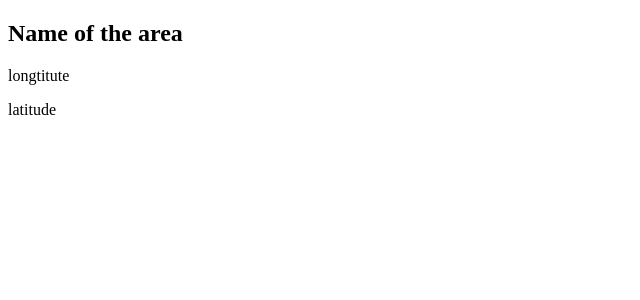
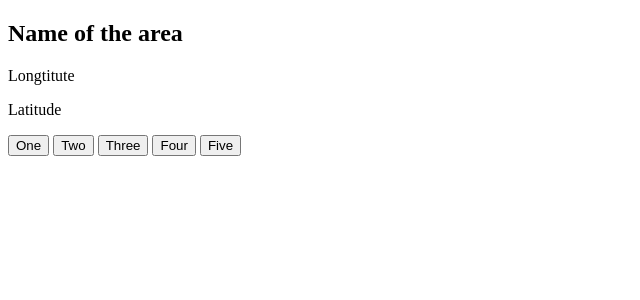
Before and after one commit to Fridish/Waterworks, a PHP site: page /ResultPage/result.php in a window 1280 px wide. Shown: the top 300 px of the page, without its empty margins (0-640 px from the left). Run offline with PHP 8.4, Linux system fonts and the light colour scheme.

Commit message:
adding buttons

```diff
--- a/ResultPage/result.php
+++ b/ResultPage/result.php
@@ -1,7 +1,8 @@
 <!DOCTYPE html>
-<html>
+<html lang="sve">
     <head>
         <meta charset="UTF-8">
+        <meta name="viewport" content="width=device-width, initial-scale=1.0" />
         <title>SearchPage</title>
     </head>
 
@@ -10,9 +11,15 @@
             <div class="mobile">
                 <nav>
                     <h2>Name of the area</h2>
-                    <p>longtitute</p>
-                    <p>latitude</p>
-                    <div class="menu"></div>
+                    <p>Longtitute</p>
+                    <p>Latitude</p>
+                    <div class="menu">
+                    <button class="btn-menu">One</button>
+                    <button class="btn-menu">Two</button>
+                    <button class="btn-menu">Three</button>
+                    <button class="btn-menu">Four</button>
+                    <button class="btn-menu">Five</button>
+                    </div>
                 </nav>
             </div>
         </header>
```
